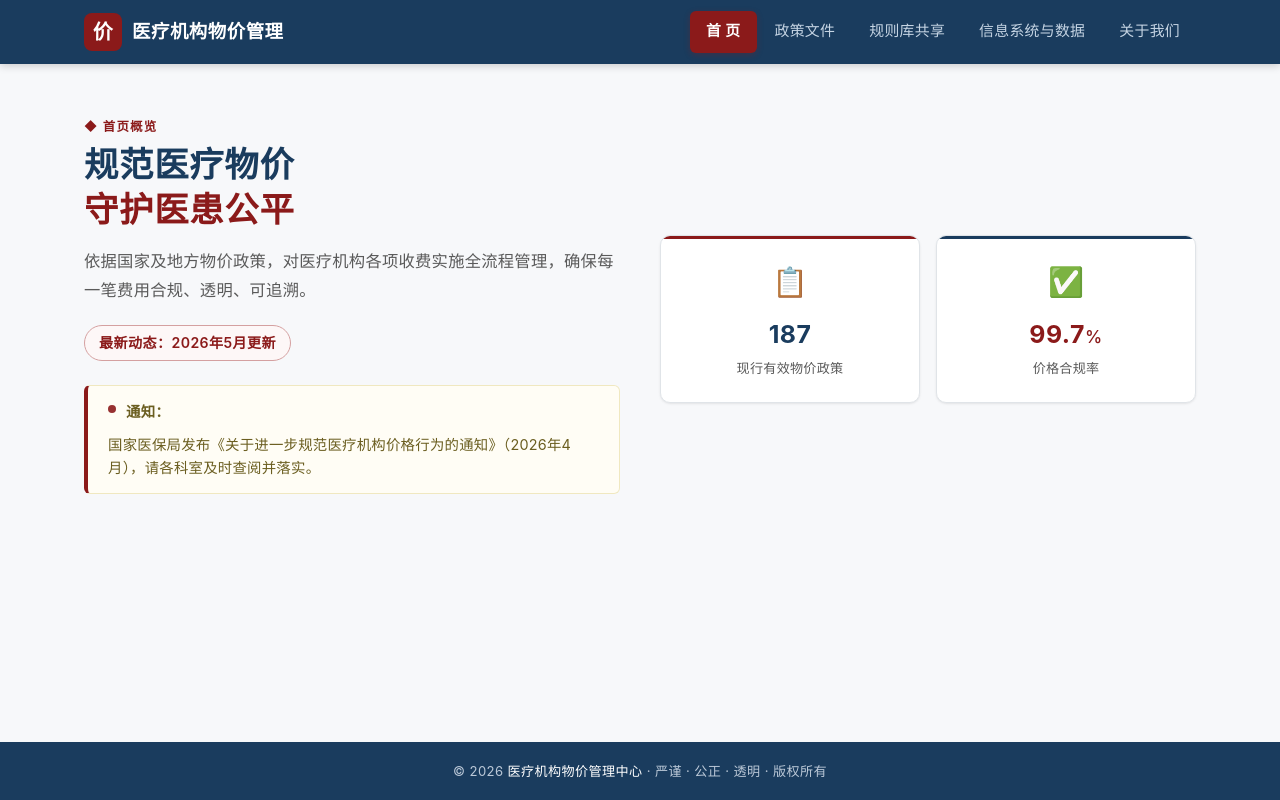
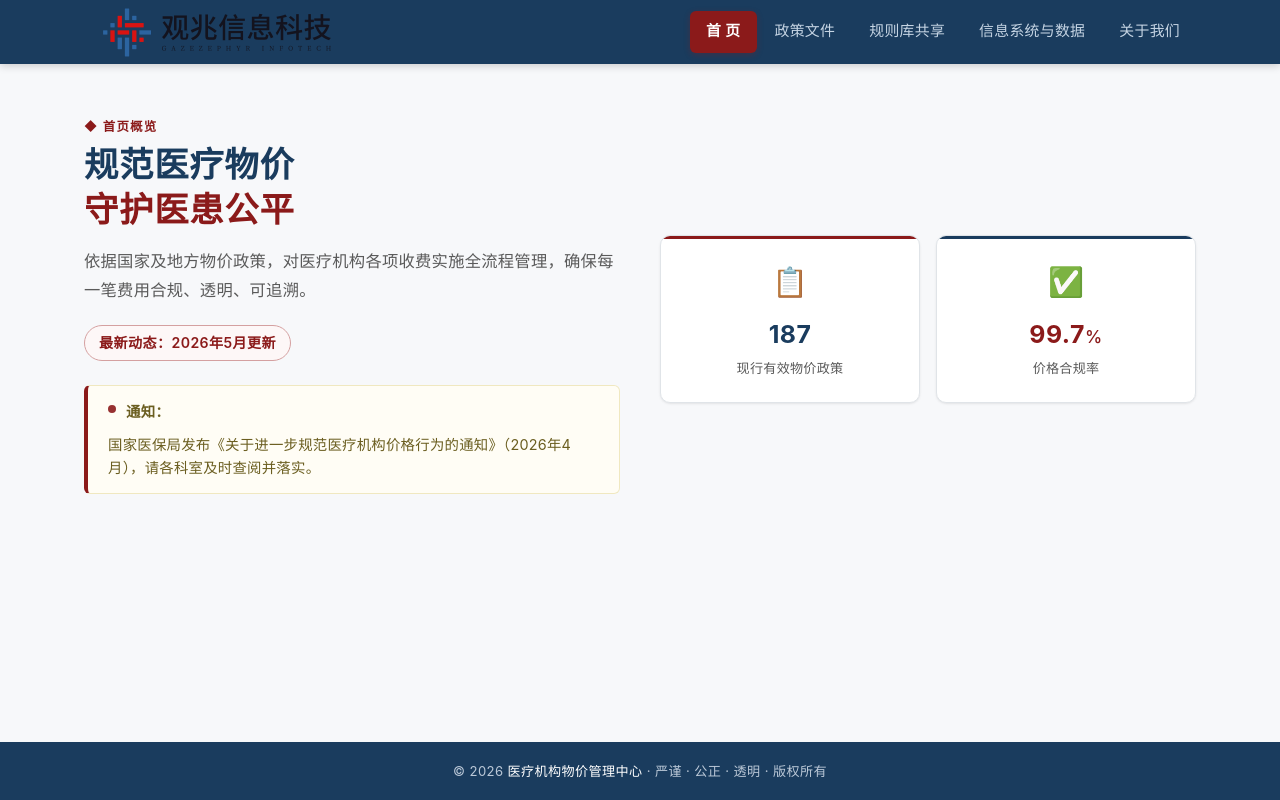
Before and after one commit to xiaopengjames/xiaopengjames.github.io, a plain HTML site: page index.html in a window 1280 px wide. Drawn offline with Linux system fonts and the light colour scheme.

Commit message:
Update index.html

```diff
--- a/index.html
+++ b/index.html
@@ -3,7 +3,7 @@
 <head>
     <meta charset="UTF-8">
     <meta name="viewport" content="width=device-width, initial-scale=1.0">
-    <title>医疗机构物价管理中心</title>
+    <title>物价规则库</title>
     <link rel="stylesheet" href="./style.css">
 </head>
 <body>
@@ -11,8 +11,7 @@
     <nav class="navbar" id="navbar">
         <div class="navbar-inner">
             <a class="nav-brand" onclick="switchTab('home')">
-                <span class="nav-brand-icon">价</span>
-                医疗机构物价管理
+                <img src="./logo.png"/>
             </a>
             <button class="menu-toggle" id="menuToggle" aria-label="菜单">
                 <span></span><span></span><span></span>
```
